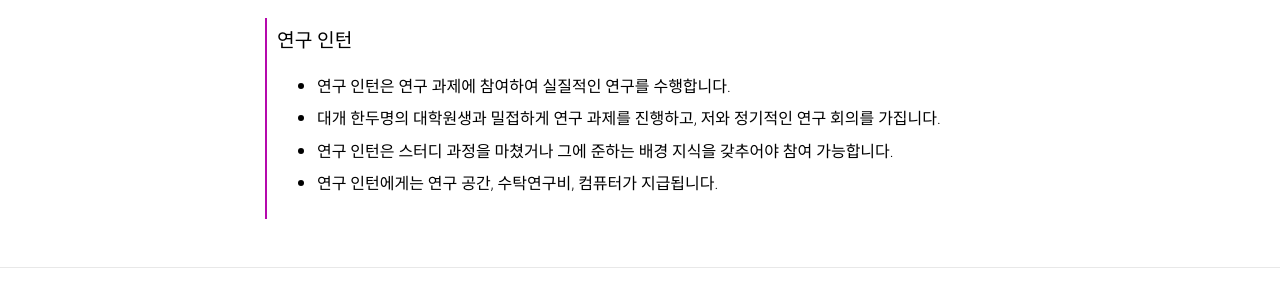
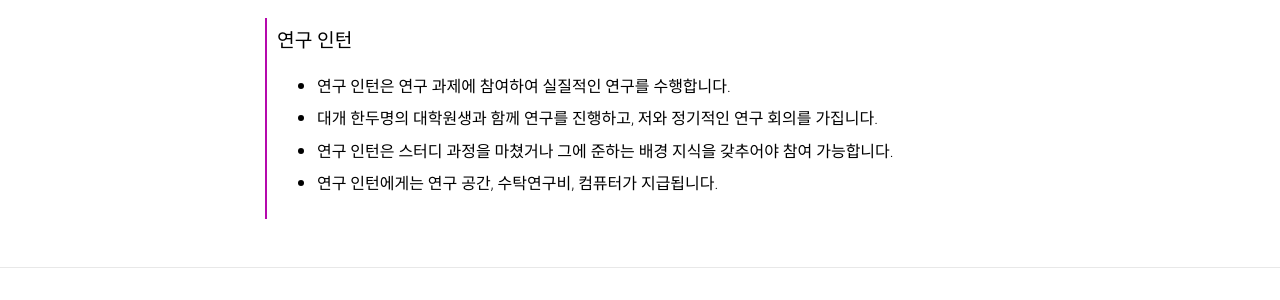
Before and after one commit to Uehwan/Uehwan.github.io, a Jekyll site: the page built from _posts/2022-06-27-open-positions-kor.md, in a window 1280 px wide and 900 px high, scrolled down 1427 px. Shown: the part 531-831 px from the top of the window. Built offline with Jekyll 4.4.1, drawn with Linux system fonts in a browser that asks for light colours; nearby versions of some CDN libraries; comment, search, counter and statistics services are not loaded; a style sheet for code colours, icons or effects is not loaded.

Commit message:
어구 수정

```diff
--- a/_posts/2022-06-27-open-positions-kor.md
+++ b/_posts/2022-06-27-open-positions-kor.md
@@ -60,7 +60,7 @@ description: Information for Joining ACSL
 
 > 연구 인턴
   - ###### 연구 인턴은 연구 과제에 참여하여 실질적인 연구를 수행합니다.
-  - ###### 대개 한두명의 대학원생과 밀접하게 연구 과제를 진행하고, 저와 정기적인 연구 회의를 가집니다.
+  - ###### 대개 한두명의 대학원생과 함께 연구를 진행하고, 저와 정기적인 연구 회의를 가집니다.
   - ###### 연구 인턴은 스터디 과정을 마쳤거나 그에 준하는 배경 지식을 갖추어야 참여 가능합니다.
   - ###### 연구 인턴에게는 연구 공간, 수탁연구비, 컴퓨터가 지급됩니다.
 
```
